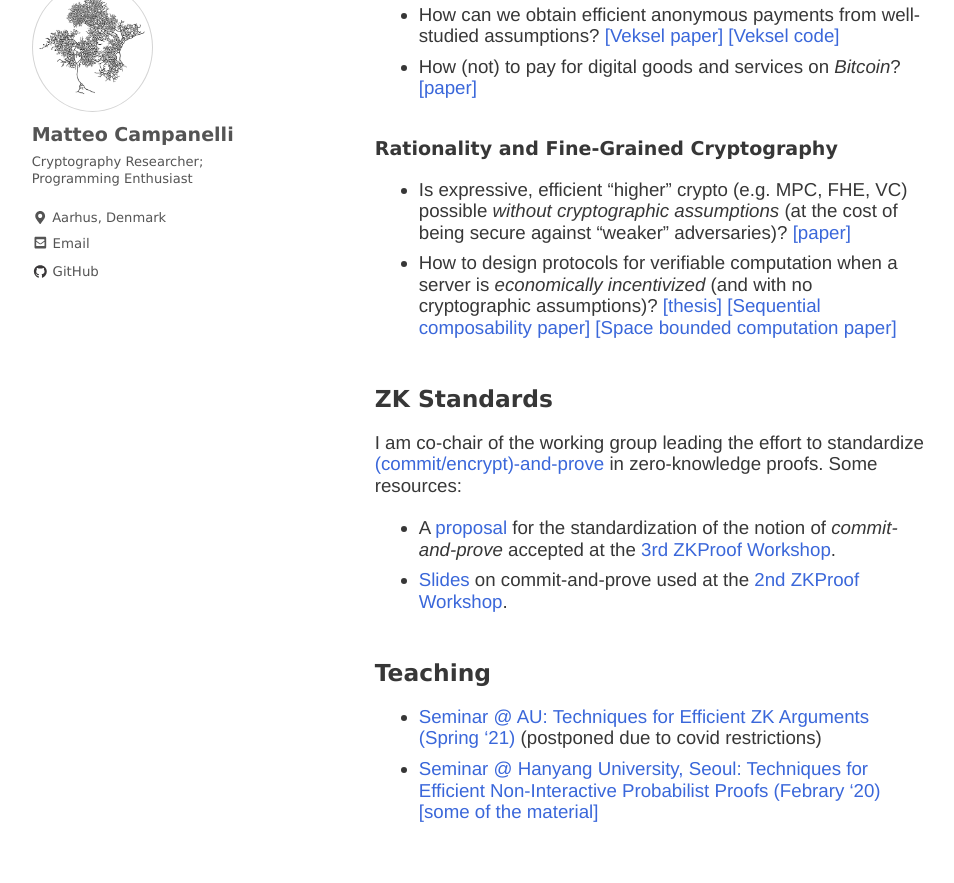
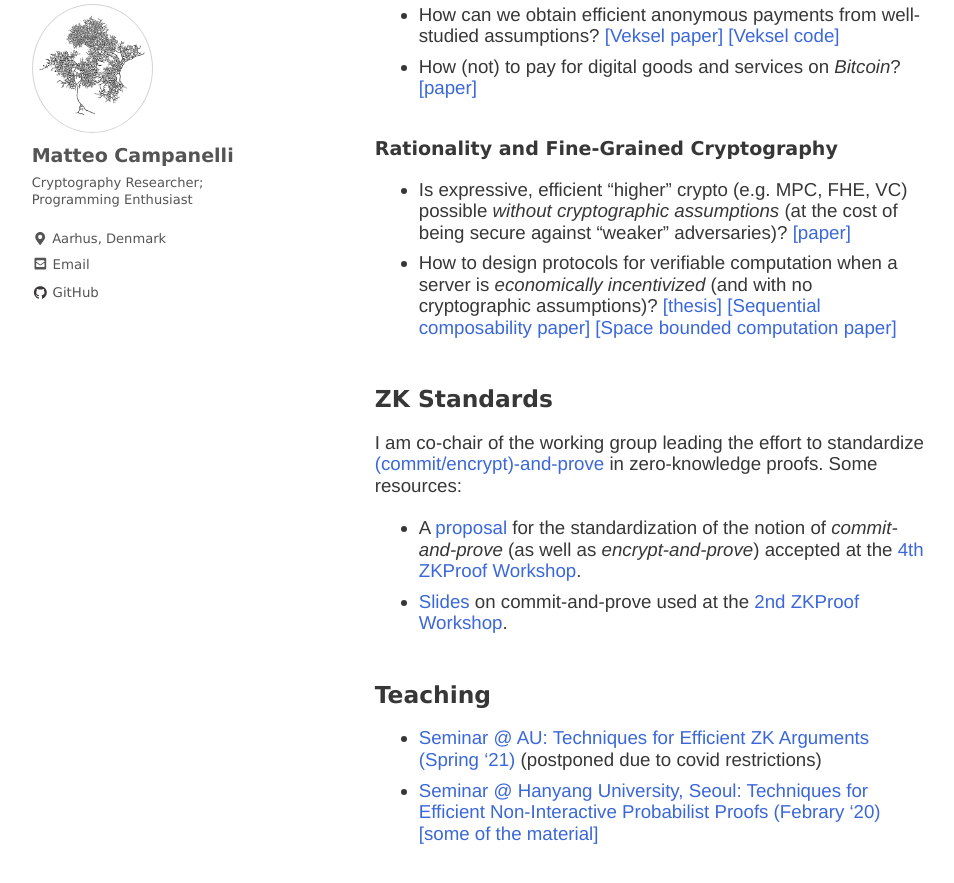
Before and after one commit to matteocam/matteocam.github.io, a Jekyll site: the page built from index.md, in a window 1280 px wide and 900 px high, scrolled down 975 px. Shown: the top 883 px of the window, without its empty margins (2-956 px from the left). Built offline with Jekyll 4.4.1, drawn with Linux system fonts in a browser that asks for light colours; nearby versions of some CDN libraries; some web fonts are replaced; a script that is not in the unit is left out.

Commit message:
last version zk proof

```diff
--- a/index.md
+++ b/index.md
@@ -38,7 +38,7 @@
 ## ZK Standards
 
 I am co-chair of the working group leading the effort to standardize [(commit/encrypt)-and-prove](https://hackmd.io/@dariofiore/rkXo8EBp8) in zero-knowledge proofs. Some resources:
-- A [proposal](assets/misc/zkproof-cp-standards-revised.pdf) for the standardization of the notion of _commit-and-prove_ accepted at the [3rd ZKProof Workshop](https://zkproof.org/workshop3/main.html).
+- A [proposal](assets/misc/zkproof-cp-standards-4th.pdf) for the standardization of the notion of _commit-and-prove_ (as well as _encrypt-and-prove_) accepted at the [4th ZKProof Workshop](https://zkproof.org).
 - [Slides](assets/misc/CP-standard-ZKProof-slides.pdf) on commit-and-prove used at the [2nd ZKProof Workshop](https://zkproof.org/workshop2/main.html).
 
 ## Teaching
```
Also changed, not shown: 1 other file.
